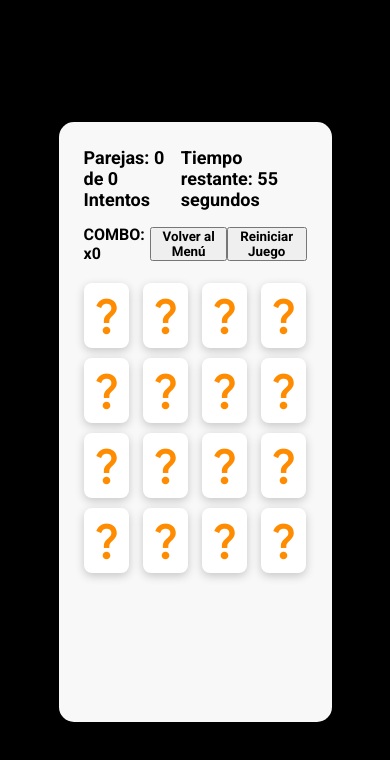
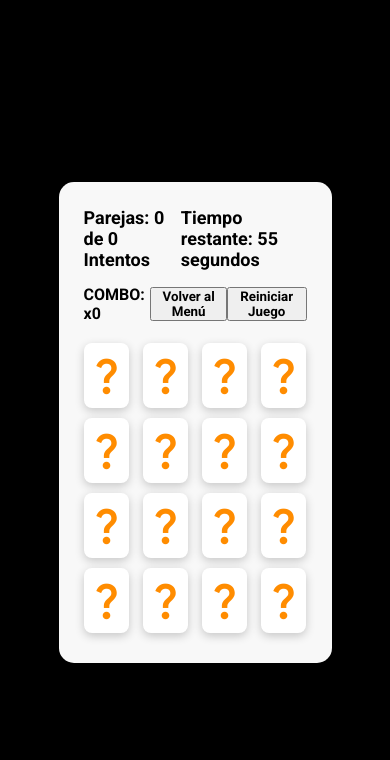
Before and after one commit to A-Isaias/memoriaABR, a website: page game.html in a window 390 px wide. Drawn offline with Linux system fonts and the light colour scheme.

Commit message:
modified:   css/game.css

```diff
--- a/css/game.css
+++ b/css/game.css
@@ -255,7 +255,7 @@ body {
 @media screen and (max-width: 767px) {
   .container {
     width: 70%;
-    height: 600px;
+    height: 90%;
      /* Ajusta según sea necesario */
   }
 
```
